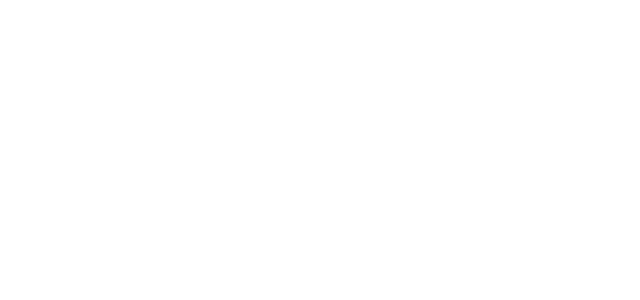
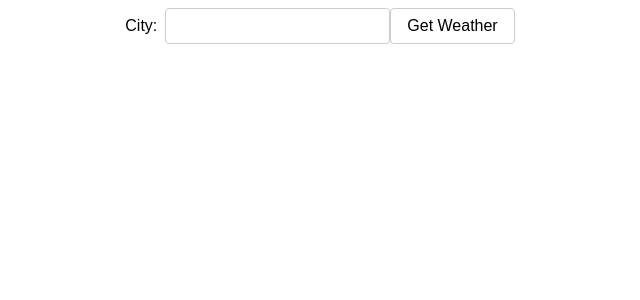
Before and after one commit to Lucas8448/Vue-weather-app, a Vue app in the folder weather/: page / in a window 1280 px wide. Shown: the top 300 px of the page, without its empty margins (320-960 px from the left). Built offline with nearby package versions, Linux system fonts and the light colour scheme.

Commit message:
V1 weather app with Icons

```diff
--- a/weather/src/App.vue
+++ b/weather/src/App.vue
@@ -1,8 +1,53 @@
-<script setup>
-</script>
-
 <template>
+  <div id="weather-app">
+    <form @submit.prevent="getWeather">
+      <label for="city">City:</label>
+      <input type="text" id="city" v-model="city">
+      <button type="submit">Get Weather</button>
+    </form>
+    <table v-if="weatherData" class="weather-data">
+      <thead>
+        <tr>
+          <th>Date</th>
+          <th>Temperature</th>
+          <th>Description</th>
+          <th>Icon</th>
+        </tr>
+      </thead>
+      <tbody>
+        <tr v-for="day in weatherData.list" class="day">
+          <td>{{ day.dt_txt }}</td>
+          <td>{{ day.main.temp }}</td>
+          <td>{{ day.weather[0].description }}</td>
+          <td>
+            <img :src="`https://openweathermap.org/img/wn/${day.weather[0].icon}@2x.png`" alt="Weather icon">
+          </td>
+        </tr>
+      </tbody>
+    </table>
+  </div>
 </template>
 
-<style scoped>
-</style>
+<script>
+export default {
+  data() {
+    return {
+      city: "",
+      weatherData: null
+    }
+  },
+  methods: {
+    async getWeather() {
+      try {
+        const apiKey = "a905f5082bf7c0f9e7de51bbe714bd00";
+        const url = `https://api.openweathermap.org/data/2.5/forecast?q=${this.city}&units=metric&appid=${apiKey}`;
+        const response = await fetch(url);
+        const data = await response.json();
+        this.weatherData = data;
+      } catch (error) {
+        console.error(error);
+      }
+    }
+  }
+};
+</script>
--- a/weather/src/assets/main.css
+++ b/weather/src/assets/main.css
@@ -1,35 +1,43 @@
-@import './base.css';
-
-#app {
-  max-width: 1280px;
-  margin: 0 auto;
-  padding: 2rem;
-
-  font-weight: normal;
+#weather-app {
+  display: flex;
+  flex-direction: column;
+  align-items: center;
+  font-family: sans-serif;
 }
 
-a,
-.green {
-  text-decoration: none;
-  color: hsla(160, 100%, 37%, 1);
-  transition: 0.4s;
+form {
+  display: flex;
+  flex-direction: row;
+  align-items: center;
 }
 
-@media (hover: hover) {
-  a:hover {
-    background-color: hsla(160, 100%, 37%, 0.2);
-  }
+label {
+  margin-right: 0.5rem;
 }
 
-@media (min-width: 1024px) {
-  body {
-    display: flex;
-    place-items: center;
-  }
+input[type="text"] {
+  font-size: 1rem;
+  padding: 0.5rem;
+  border: 1px solid #ccc;
+  border-radius: 4px;
+}
 
-  #app {
-    display: grid;
-    grid-template-columns: 1fr 1fr;
-    padding: 0 2rem;
-  }
+button[type="submit"] {
+  font-size: 1rem;
+  padding: 0.5rem 1rem;
+  border: 1px solid #ccc;
+  border-radius: 4px;
+  background-color: white;
+  cursor: pointer;
 }
+
+.weather-data {
+  width: 50%;
+  border-collapse: collapse;
+  text-align: center;
+}
+
+.weather-data th,
+.weather-data td {
+  padding: 10px;
+}
```
Also changed, not shown: weather/src/components/WeatherIcon.vue (added, +12 -0 lines).
